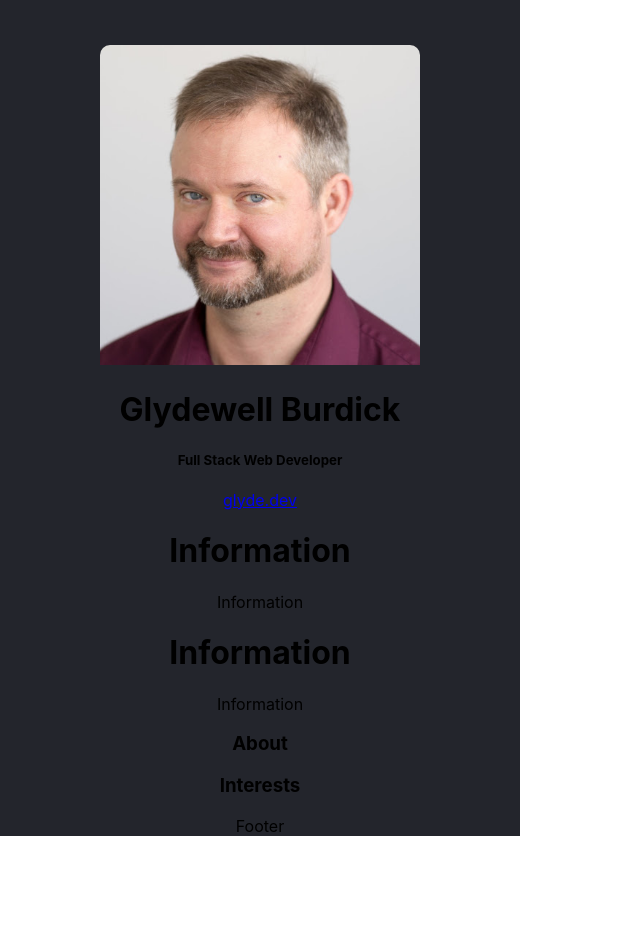
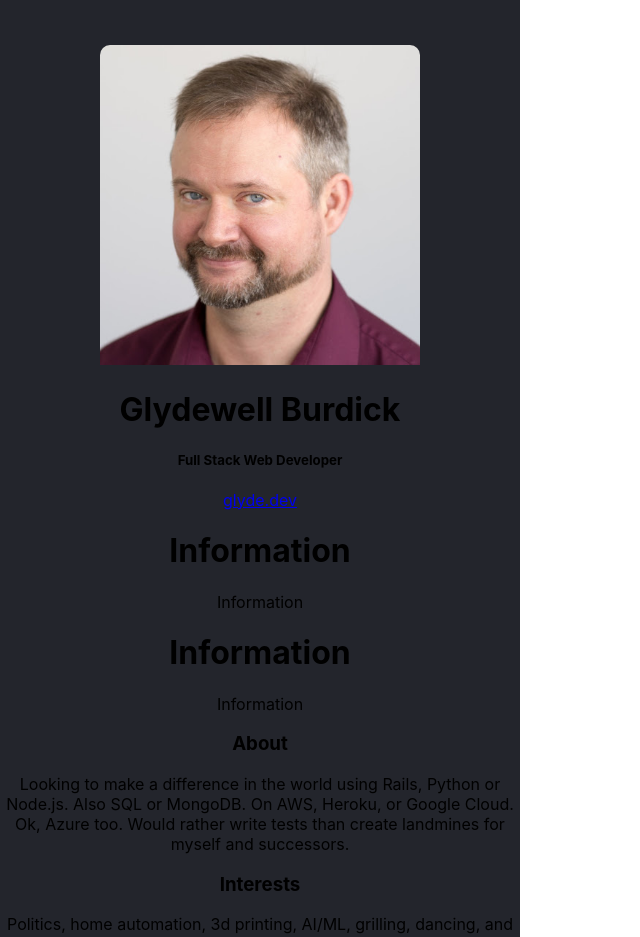
Before and after one commit to glydeb/glyde-dev-react, a React (Create React App) app: page / in a window 1280 px wide. Shown: the top 937 px of the page, without its empty margins (0-640 px from the left). Before the commit the page ends 852 px from the top, so only its background shows below. Built offline with nearby package versions, Linux system fonts and the light colour scheme.

Commit message:
Add personalized text

```diff
--- a/src/components/Information.js
+++ b/src/components/Information.js
@@ -7,13 +7,24 @@ export default function Information() {
         <div className="information">
             <h1 className="dev-name">Glydewell Burdick</h1>
             <h5 className="dev-title">Full Stack Web Developer</h5>
-            <p className="dev-site"><a href="https://www.glyde.dev">glyde.dev</a></p>
-            <EmailButton />
-            <LinkedInButton />
-            <h3>About</h3>
-            <p></p>
-            <h3>Interests</h3>
-            <p></p>
+            <p className="dev-site"><a className="dev-link" href="https://www.glyde.dev">glyde.dev</a></p>
+            <div className="button-container">
+                <EmailButton />
+                <LinkedInButton />
+            </div>
+            <div className="dev-info">
+                <h3 className="dev-info-heading">About</h3>
+                <p className="dev-info-text">
+                    Looking to make a difference in the world using Rails, Python or Node.js.
+                    Also SQL or MongoDB. On AWS, Heroku, or Google Cloud.  Ok, Azure too.
+                    Would rather write tests than create landmines for myself and successors.
+                </p>
+                <h3 className="dev-info-heading">Interests</h3>
+                <p className="dev-info-text">
+                    Politics, home automation, 3d printing, AI/ML, grilling, dancing,
+                    and strategy games.
+                </p>
+            </div>
         </div>
     )
 }
```
